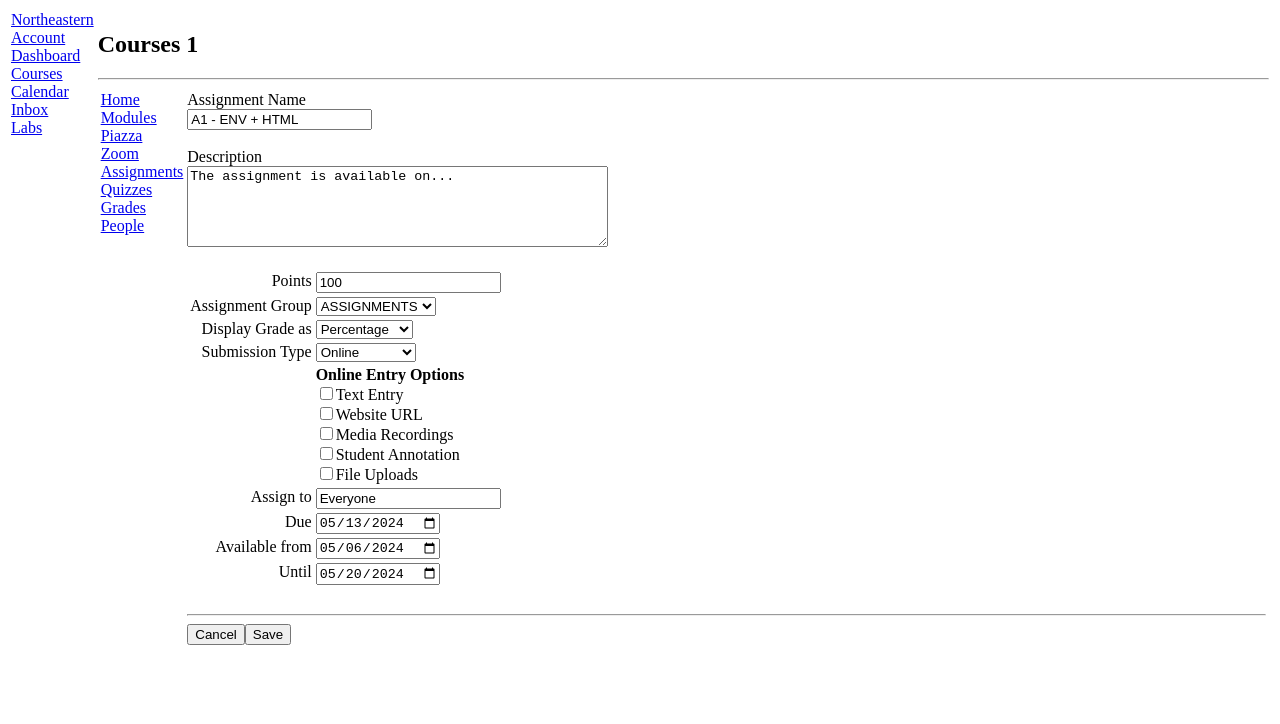
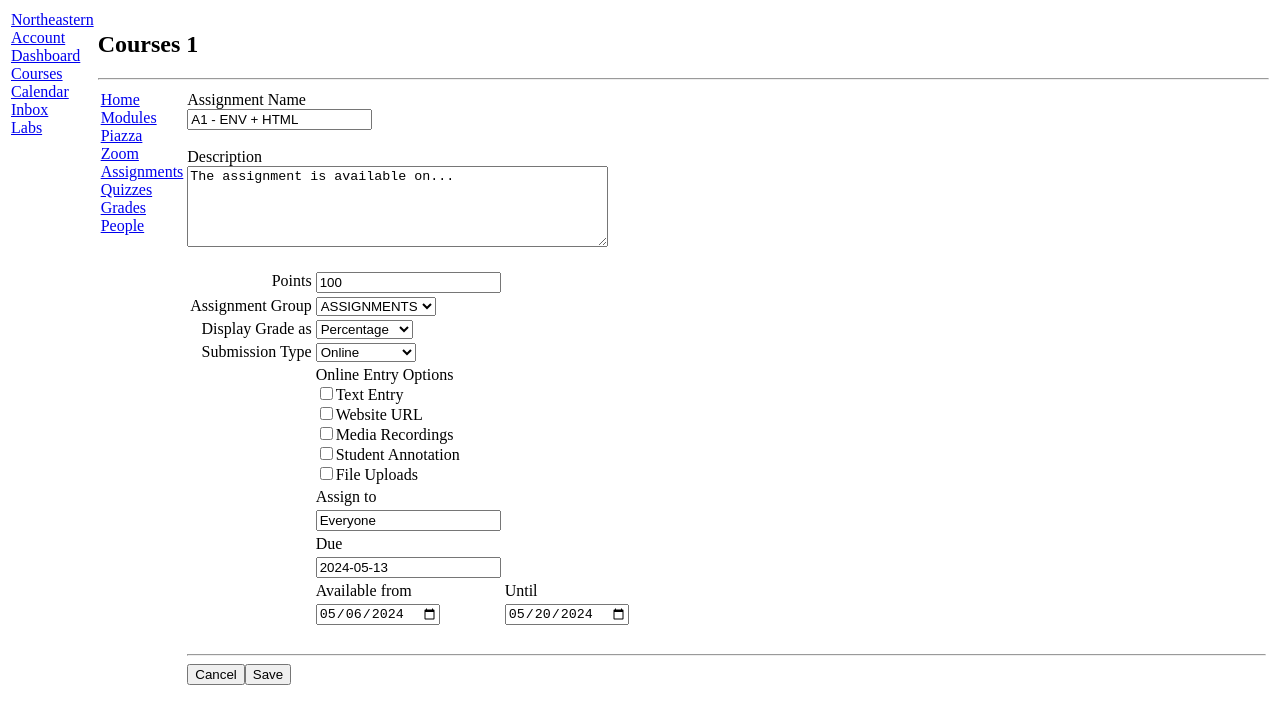
Before and after one commit to hydec5ive/kambaz-next-js, a Next.js app: page /courses/1/assignments/1 in a window 1280 px wide. Shown: the top 724 px of the page. Built offline with nearby package versions, Linux system fonts and the light colour scheme.

Commit message:
modified assignment page alignment

```diff
--- a/app/(kambaz)/courses/[cid]/assignments/[aid]/page.tsx
+++ b/app/(kambaz)/courses/[cid]/assignments/[aid]/page.tsx
@@ -64,7 +64,7 @@ export default function AssignmentEditor() {
           <tr>
             <td></td>
             <td>
-              <b>Online Entry Options</b><br />
+              Online Entry Options<br />
 
               <input type="checkbox" id="wd-text-entry" defaultChecked={false} />
               <label htmlFor="wd-text-entry">Text Entry</label><br />
@@ -84,35 +84,47 @@ export default function AssignmentEditor() {
           </tr>
 
           <tr>
-            <td align="right" valign="top">
+            <td></td>
+            <td>
               <label htmlFor="wd-assign-to">Assign to</label>
             </td>
+          </tr>
+
+          <tr>
+            <td></td>
             <td>
               <input id="wd-assign-to" defaultValue="Everyone" />
             </td>
           </tr>
 
           <tr>
-            <td align="right" valign="top">
+            <td></td>
+            <td>
               <label htmlFor="wd-due-date">Due</label>
-            </td>
-            <td>
-              <input type="date" id="wd-due-date" defaultValue="2024-05-13" />
             </td>
           </tr>
 
           <tr>
-            <td align="right" valign="top">
-              <label htmlFor="wd-available-from">Available from</label>
-            </td>
+            <td></td>
             <td>
-              <input type="date" id="wd-available-from" defaultValue="2024-05-06" />
+              <input id="wd-due-date" defaultValue="2024-05-13" />
             </td>
           </tr>
 
           <tr>
-            <td align="right" valign="top">
+            <td></td>
+            <td>
+              <label htmlFor="wd-available-from">Available from</label>
+            </td>
+            <td>
               <label htmlFor="wd-available-until">Until</label>
+            </td>
+          </tr>
+
+          <tr>
+            <td></td>
+            <td>
+              <input type="date" id="wd-available-from" defaultValue="2024-05-06" />
             </td>
             <td>
               <input type="date" id="wd-available-until" defaultValue="2024-05-20" />
```
